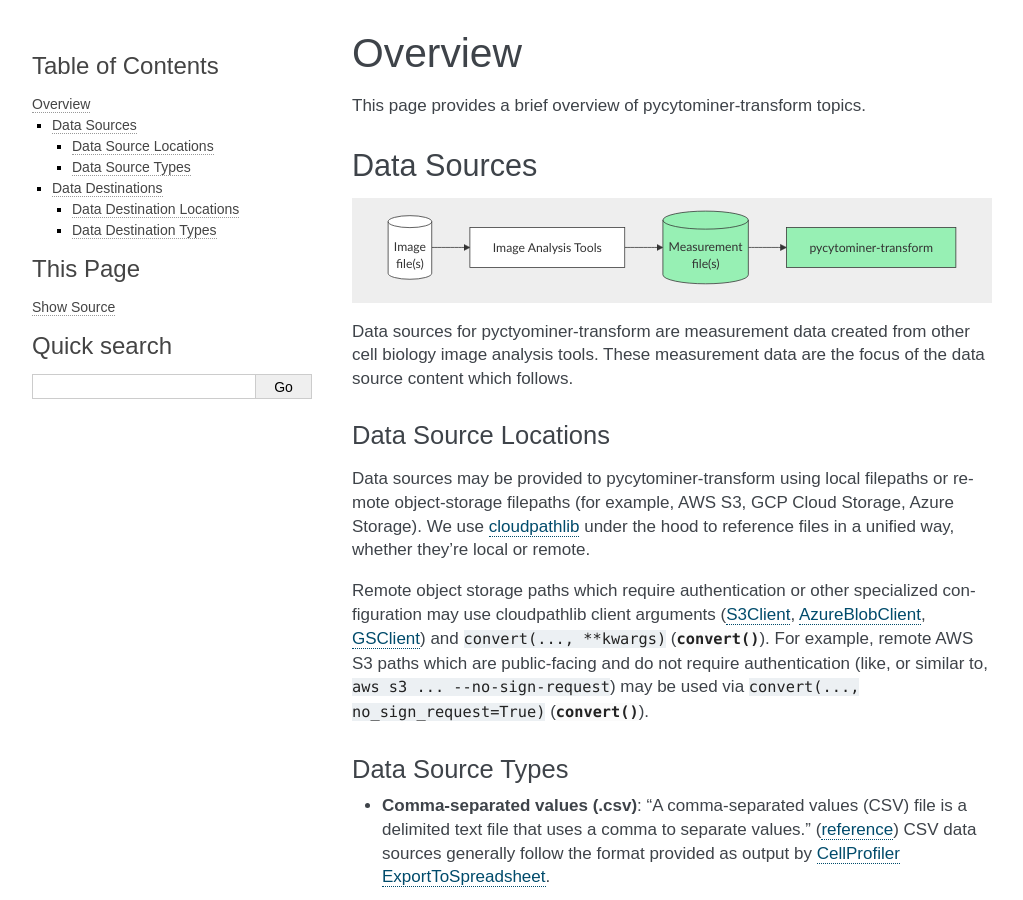
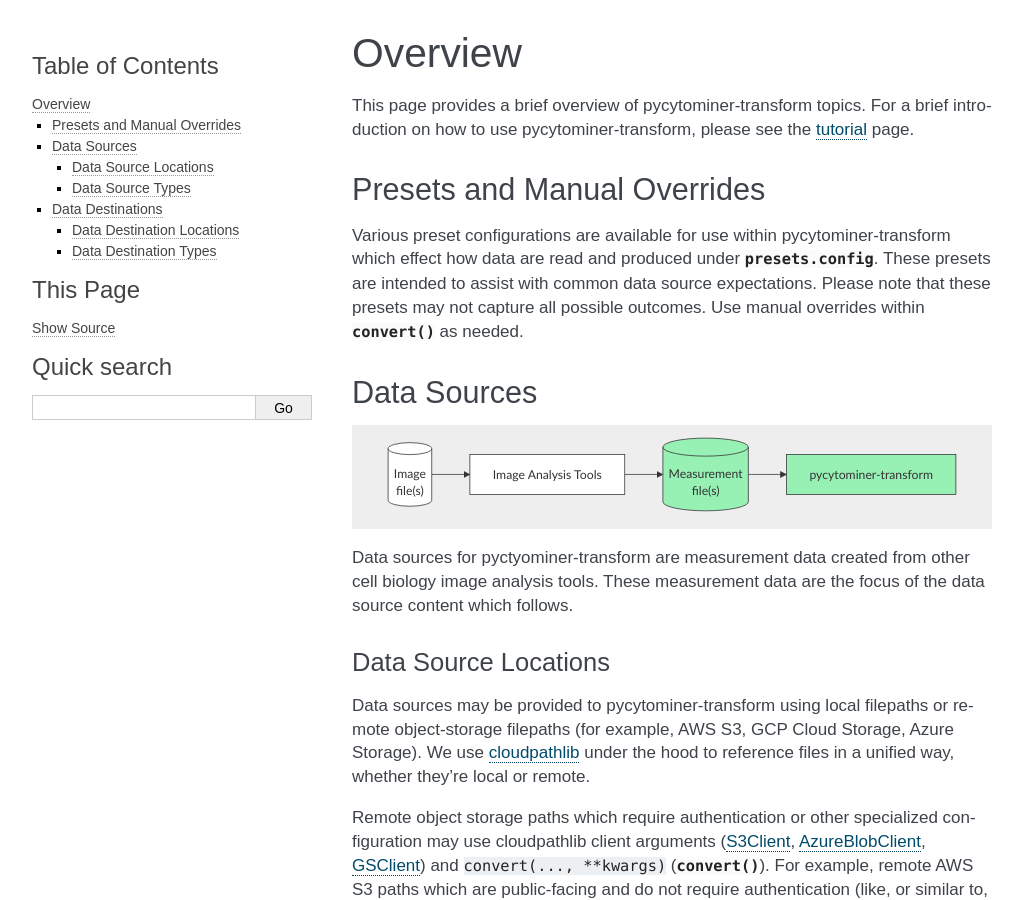
Before and after one commit to cytomining/CytoTable, a Sphinx documentation site: the page built from docs/source/overview.md, in a window 1280 px wide and 900 px high. Shown: the whole window, without its empty margins (118-1141 px from the left). Built offline with Sphinx 7.4.7, drawn with Linux system fonts in a browser that asks for light colours.

Commit message:
documentation updates for example and presets

````diff
--- a/docs/source/overview.md
+++ b/docs/source/overview.md
@@ -1,6 +1,16 @@
 # Overview
 
 This page provides a brief overview of pycytominer-transform topics.
+For a brief introduction on how to use pycytominer-transform, please see the [tutorial](tutorial.md) page.
+
+## Presets and Manual Overrides
+
+```{eval-rst}
+Various preset configurations are available for use within pycytominer-transform which effect how data are read and produced under :data:`presets.config <pycytominer_transform.presets.config>`.
+These presets are intended to assist with common data source expectations.
+Please note that these presets may not capture all possible outcomes.
+Use manual overrides within :mod:`convert() <pycytominer_transform.convert.convert>` as needed.
+```
 
 ## Data Sources
 
````
Also changed, not shown: docs/source/index.md (+1 -1 lines), docs/source/python-api.md (+25 -0 lines), 2 other files.
